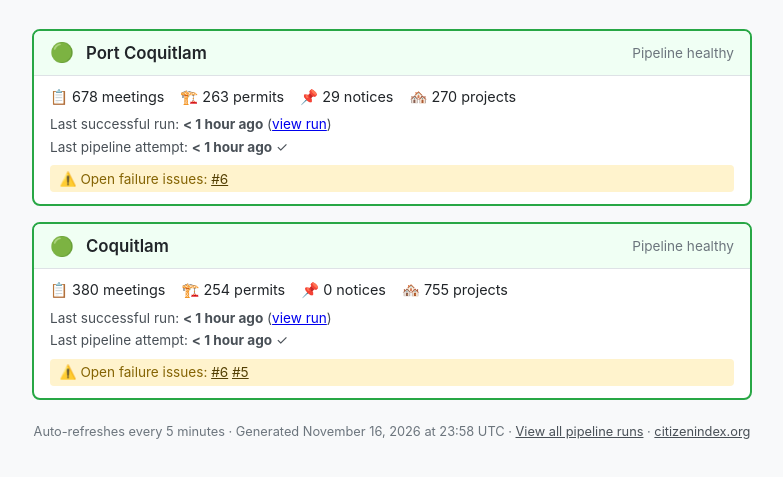
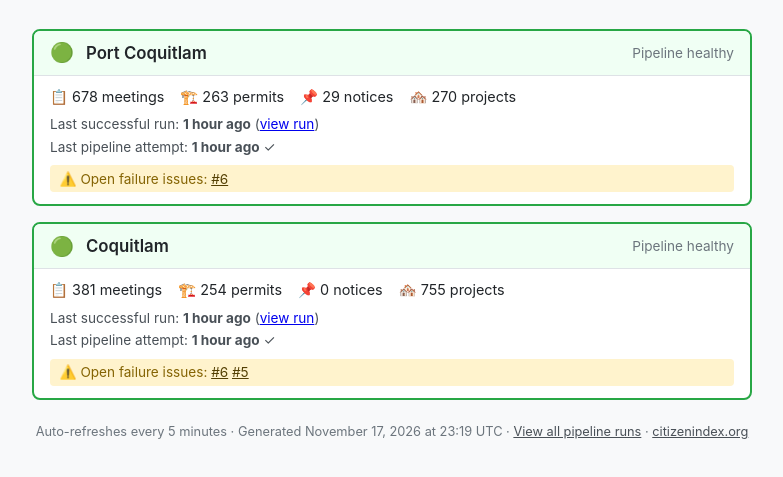
Before and after one commit to siva-poba/citizenindex-status, a plain HTML site: page index.html in a window 1280 px wide. Shown: the part 63-540 px from the top of the page, without its empty margins (248-1031 px from the left). Drawn offline with Linux system fonts and the light colour scheme.

Commit message:
status: 44198235330 siva-poba/citizenindex@f74ce32bb6aeb01b541a372936cd5a145d532b19

```diff
--- a/index.html
+++ b/index.html
@@ -54,10 +54,10 @@ footer a{color:#495057}
           <span>🏘️ 270 projects</span>
         </div>
         <div class="meta">
-          Last successful run: <strong>< 1 hour ago</strong> (<a href="https://github.com/siva-poba/citizenindex/actions/runs/43977013540/job/133683513546" target="_blank">view run</a>)
+          Last successful run: <strong>1 hour ago</strong> (<a href="https://github.com/siva-poba/citizenindex/actions/runs/44185627447/job/134401342681" target="_blank">view run</a>)
         </div>
         <div class="meta">
-          Last pipeline attempt: <strong>< 1 hour ago</strong>
+          Last pipeline attempt: <strong>1 hour ago</strong>
           ✓
         </div>
         <div class="issues">⚠️ Open failure issues: <a href="https://github.com/siva-poba/citizenindex/issues/6" target="_blank">#6</a></div>
@@ -71,16 +71,16 @@ footer a{color:#495057}
       </div>
       <div class="card-body">
         <div class="stats">
-          <span>📋 380 meetings</span>
+          <span>📋 381 meetings</span>
           <span>🏗️ 254 permits</span>
           <span>📌 0 notices</span>
           <span>🏘️ 755 projects</span>
         </div>
         <div class="meta">
-          Last successful run: <strong>< 1 hour ago</strong> (<a href="https://github.com/siva-poba/citizenindex/actions/runs/43977013540/job/133683513546" target="_blank">view run</a>)
+          Last successful run: <strong>1 hour ago</strong> (<a href="https://github.com/siva-poba/citizenindex/actions/runs/44185627447/job/134401342548" target="_blank">view run</a>)
         </div>
         <div class="meta">
-          Last pipeline attempt: <strong>< 1 hour ago</strong>
+          Last pipeline attempt: <strong>1 hour ago</strong>
           ✓
         </div>
         <div class="issues">⚠️ Open failure issues: <a href="https://github.com/siva-poba/citizenindex/issues/6" target="_blank">#6</a> <a href="https://github.com/siva-poba/citizenindex/issues/5" target="_blank">#5</a></div>
@@ -88,7 +88,7 @@ footer a{color:#495057}
     </div>
 </div>
 <footer>
-  <p>Auto-refreshes every 5 minutes · Generated November 16, 2026 at 23:58 UTC ·
+  <p>Auto-refreshes every 5 minutes · Generated November 17, 2026 at 23:19 UTC ·
   <a href="https://github.com/siva-poba/citizenindex/actions" target="_blank">View all pipeline runs</a> ·
   <a href="https://citizenindex.org">citizenindex.org</a></p>
 </footer>
```
